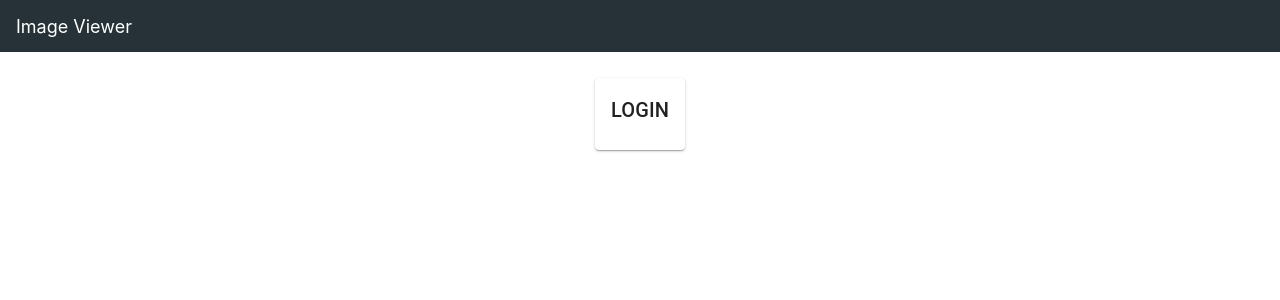
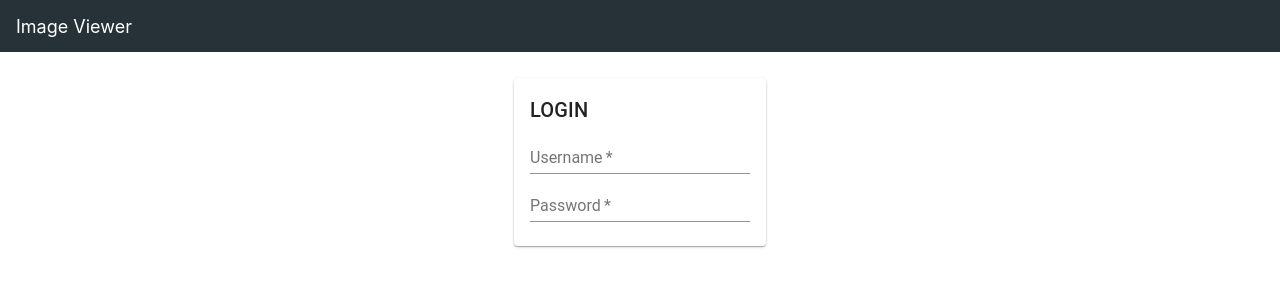
Before and after one commit to DMurtyK/D_ImageViewer, a React (Create React App) app in the folder imageviewer-app/: page / in a window 1280 px wide. Shown: the top 300 px of the page. Built offline with nearby package versions, Linux system fonts and the light colour scheme.

Commit message:
display two text fields - one for username and the other for password

```diff
--- a/imageviewer-app/src/screens/login/Login.js
+++ b/imageviewer-app/src/screens/login/Login.js
@@ -4,6 +4,10 @@ import Header from '../../common/header/Header.js';
 import Card from '@material-ui/core/Card';
 import CardContent from '@material-ui/core/CardContent';
 import Typography from '@material-ui/core/Typography';
+
+import FormControl from '@material-ui/core/FormControl';
+import InputLabel from '@material-ui/core/InputLabel';
+import Input from '@material-ui/core/Input';
 
 class Login extends Component {
 
@@ -17,6 +21,15 @@ class Login extends Component {
                     <CardContent>
 
                         <Typography variant ="h6">LOGIN</Typography>
+                        <FormControl required>
+                            <InputLabel htmlFor="username">Username</InputLabel>
+                            <Input id="username" type="text" />
+                        </FormControl><br />
+
+                         <FormControl required>
+                            <InputLabel htmlFor="password">Password</InputLabel>
+                            <Input id="password" type="password" />
+                        </FormControl>
 
                     </CardContent>
 
```
